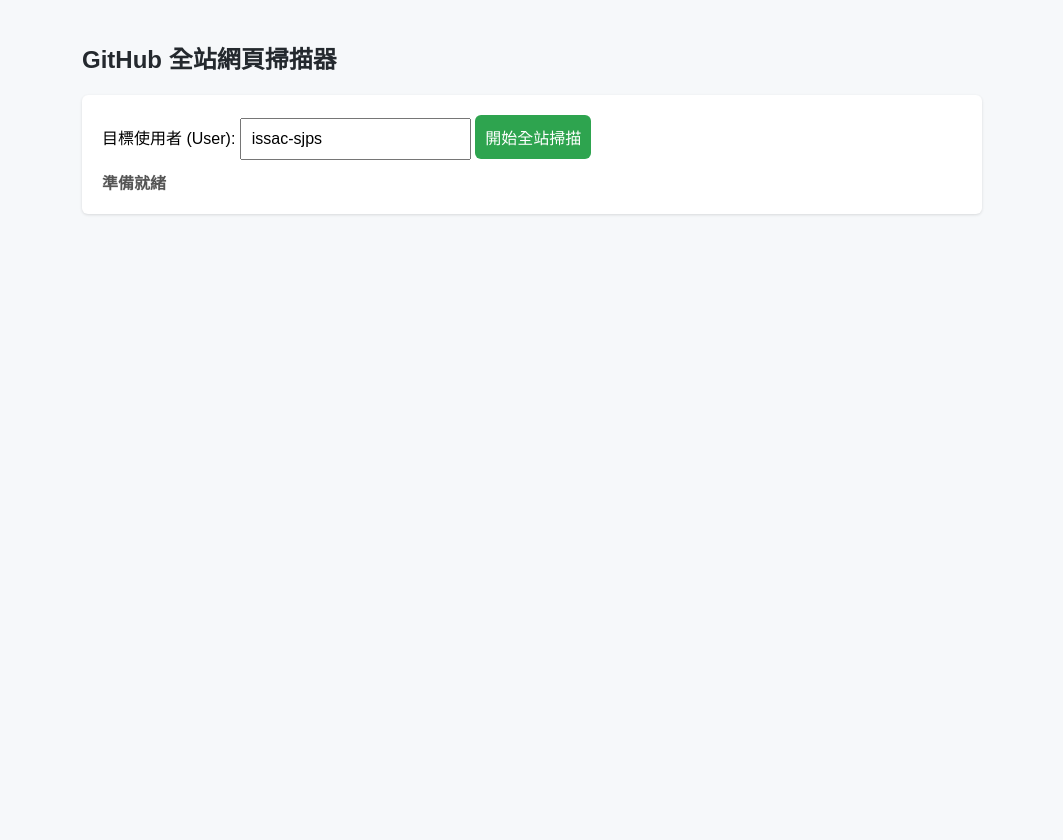
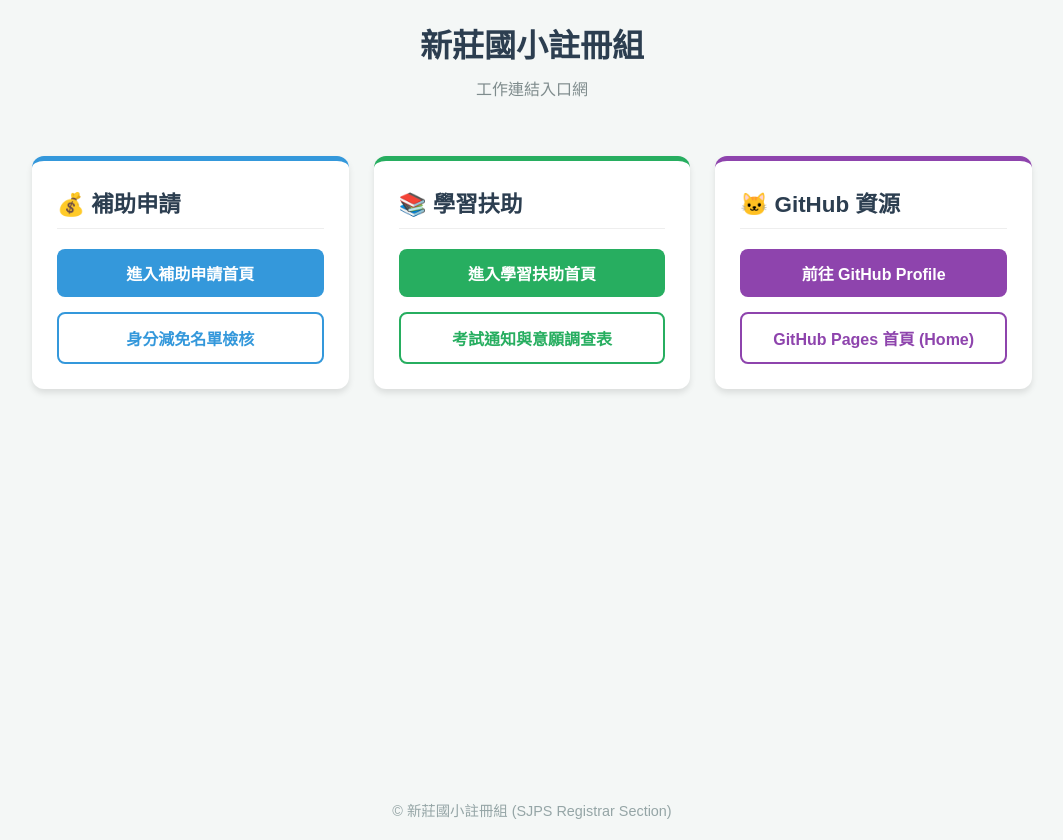
Before and after one commit to issac-sjps/Home, a plain HTML site: page index.html in a window 1280 px wide. Shown: the whole page, without its empty margins (108-1171 px from the left). Before the commit the page ends 800 px from the top, so only its background shows below. Drawn offline with Linux system fonts and the light colour scheme.

Commit message:
Update index.html

```diff
--- a/index.html
+++ b/index.html
@@ -3,128 +3,199 @@
 <head>
     <meta charset="UTF-8">
     <meta name="viewport" content="width=device-width, initial-scale=1.0">
-    <title>GitHub 全站連結掃描器</title>
+    <title>新莊國小註冊組工作入口網</title>
     <style>
-        body { font-family: "Microsoft JhengHei", Arial, sans-serif; padding: 20px; max-width: 900px; margin: 0 auto; background-color: #f6f8fa; }
-        h2 { color: #24292e; }
-        .controls { background: white; padding: 20px; border-radius: 6px; box-shadow: 0 1px 3px rgba(0,0,0,0.12); margin-bottom: 20px; }
-        input, button { padding: 10px; font-size: 16px; }
-        button { background-color: #2ea44f; color: white; border: none; border-radius: 6px; cursor: pointer; }
-        button:hover { background-color: #2c974b; }
-        button:disabled { background-color: #94d3a2; cursor: not-allowed; }
+        :root {
+            --primary-color: #2c3e50;
+            --accent-blue: #3498db;
+            --accent-green: #27ae60;
+            --accent-purple: #8e44ad;
+            --bg-color: #f4f7f6;
+            --card-bg: #ffffff;
+        }
 
-        .repo-block { background: white; margin-bottom: 15px; border: 1px solid #e1e4e8; border-radius: 6px; overflow: hidden; }
-        .repo-header { background: #f1f8ff; padding: 10px 15px; font-weight: bold; border-bottom: 1px solid #e1e4e8; display: flex; justify-content: space-between; align-items: center; }
-        .repo-content { padding: 10px 15px; }
-        .link-item { padding: 4px 0; border-bottom: 1px solid #eee; }
-        .link-item a { text-decoration: none; color: #0366d6; word-break: break-all; }
-        .link-item a:hover { text-decoration: underline; }
-        .status-msg { margin-top: 10px; font-weight: bold; color: #555; }
-        .badge { background: #eee; padding: 2px 6px; border-radius: 10px; font-size: 0.8em; color: #666; }
+        body {
+            font-family: "Microsoft JhengHei", "PingFang TC", sans-serif;
+            background-color: var(--bg-color);
+            margin: 0;
+            padding: 20px;
+            display: flex;
+            flex-direction: column;
+            align-items: center;
+            min-height: 100vh;
+        }
+
+        header {
+            text-align: center;
+            margin-bottom: 40px;
+            color: var(--primary-color);
+        }
+
+        h1 {
+            margin: 0;
+            font-size: 2rem;
+        }
+
+        p.subtitle {
+            color: #7f8c8d;
+            margin-top: 10px;
+        }
+
+        .container {
+            display: grid;
+            grid-template-columns: repeat(auto-fit, minmax(300px, 1fr));
+            gap: 25px;
+            width: 100%;
+            max-width: 1000px;
+        }
+
+        .card {
+            background-color: var(--card-bg);
+            border-radius: 12px;
+            box-shadow: 0 4px 6px rgba(0,0,0,0.1);
+            padding: 25px;
+            transition: transform 0.2s ease;
+            border-top: 5px solid gray;
+        }
+
+        .card:hover {
+            transform: translateY(-5px);
+            box-shadow: 0 8px 15px rgba(0,0,0,0.15);
+        }
+
+        /* 個別卡片顏色設定 */
+        .card.subsidy { border-top-color: var(--accent-blue); }
+        .card.learning { border-top-color: var(--accent-green); }
+        .card.github { border-top-color: var(--accent-purple); }
+
+        .card h2 {
+            margin-top: 0;
+            color: var(--primary-color);
+            font-size: 1.4rem;
+            border-bottom: 1px solid #eee;
+            padding-bottom: 10px;
+            margin-bottom: 20px;
+        }
+
+        .link-group {
+            display: flex;
+            flex-direction: column;
+            gap: 15px;
+        }
+
+        a.btn {
+            text-decoration: none;
+            color: white;
+            padding: 12px 15px;
+            border-radius: 8px;
+            text-align: center;
+            font-weight: bold;
+            transition: background-color 0.2s, opacity 0.2s;
+            display: flex;
+            align-items: center;
+            justify-content: center;
+        }
+
+        a.btn:hover {
+            opacity: 0.9;
+        }
+
+        /* 主按鈕顏色 */
+        .subsidy .btn { background-color: var(--accent-blue); }
+        .learning .btn { background-color: var(--accent-green); }
+        .github .btn { background-color: var(--accent-purple); }
+
+        /* 次要按鈕樣式 (針對新增的連結) */
+        .btn.secondary {
+            background-color: white;
+            border: 2px solid;
+        }
+
+        /* 補助申請 - 次要按鈕顏色 */
+        .subsidy .btn.secondary {
+            color: var(--accent-blue);
+            border-color: var(--accent-blue);
+        }
+        .subsidy .btn.secondary:hover {
+            background-color: #eaf6fd;
+        }
+
+        /* 學習扶助 - 次要按鈕顏色 */
+        .learning .btn.secondary {
+            color: var(--accent-green);
+            border-color: var(--accent-green);
+        }
+        .learning .btn.secondary:hover {
+            background-color: #eafaf1;
+        }
+
+        /* GitHub - 次要按鈕顏色 (本次新增) */
+        .github .btn.secondary {
+            color: var(--accent-purple);
+            border-color: var(--accent-purple);
+        }
+        .github .btn.secondary:hover {
+            background-color: #f5eef8;
+        }
+
+        footer {
+            margin-top: auto;
+            padding-top: 40px;
+            color: #95a5a6;
+            font-size: 0.9rem;
+        }
     </style>
 </head>
 <body>
 
-    <h2>GitHub 全站網頁掃描器</h2>
+    <header>
+        <h1>新莊國小註冊組</h1>
+        <p class="subtitle">工作連結入口網</p>
+    </header>
 
-    <div class="controls">
-        <label>目標使用者 (User):</label>
-        <input type="text" id="username" value="issac-sjps">
-        <button id="btnScan" onclick="scanAllRepos()">開始全站掃描</button>
-        <div id="globalStatus" class="status-msg">準備就緒</div>
+    <div class="container">
+
+        <div class="card subsidy">
+            <h2>💰 補助申請</h2>
+            <div class="link-group">
+                <a href="https://issac-sjps.github.io/RegistrarSection/" class="btn" target="_blank">
+                    進入補助申請首頁
+                </a>
+                <a href="https://issac-sjps.github.io/RegistrarSection/身分減免名單檢核" class="btn secondary" target="_blank">
+                    身分減免名單檢核
+                </a>
+            </div>
+        </div>
+
+        <div class="card learning">
+            <h2>📚 學習扶助</h2>
+            <div class="link-group">
+                <a href="https://issac-sjps.github.io/LearningAssistance/" class="btn" target="_blank">
+                    進入學習扶助首頁
+                </a>
+                <a href="https://issac-sjps.github.io/LearningAssistance/%E8%80%83%E8%A9%A6%E9%80%9A%E7%9F%A5%E5%96%AE%E8%88%87%E4%B8%8A%E8%AA%B2%E6%84%8F%E9%A1%98%E8%AA%BF%E6%9F%A5%E8%A1%A8" class="btn secondary" target="_blank">
+                    考試通知與意願調查表
+                </a>
+            </div>
+        </div>
+
+        <div class="card github">
+            <h2>🐱 GitHub 資源</h2>
+            <div class="link-group">
+                <a href="https://github.com/issac-sjps/" class="btn" target="_blank">
+                    前往 GitHub Profile
+                </a>
+                <a href="https://issac-sjps.github.io/Home/" class="btn secondary" target="_blank">
+                    GitHub Pages 首頁 (Home)
+                </a>
+            </div>
+        </div>
+
     </div>
 
-    <div id="resultsArea"></div>
+    <footer>
+        &copy; 新莊國小註冊組 (SJPS Registrar Section)
+    </footer>
 
-    <script>
-        async function scanAllRepos() {
-            const user = document.getElementById('username').value;
-            const resultsArea = document.getElementById('resultsArea');
-            const statusLabel = document.getElementById('globalStatus');
-            const btn = document.getElementById('btnScan');
-
-            // 初始化
-            resultsArea.innerHTML = '';
-            statusLabel.textContent = '正在取得專案列表...';
-            btn.disabled = true;
-
-            try {
-                // 1. 取得該使用者所有的 Repositories
-                const userReposUrl = `https://api.github.com/users/${user}/repos?per_page=100`;
-                const repoResponse = await fetch(userReposUrl);
-
-                if (!repoResponse.ok) throw new Error("找不到使用者或 API 次數限制");
-
-                const repos = await repoResponse.json();
-                statusLabel.textContent = `找到 ${repos.length} 個專案，開始逐一讀取檔案...`;
-
-                // 2. 針對每一個 Repo 去抓內容
-                for (const repo of repos) {
-                    await fetchRepoContents(user, repo.name, resultsArea);
-                }
-
-                statusLabel.textContent = `掃描完成！共掃描 ${repos.length} 個專案。`;
-
-            } catch (error) {
-                statusLabel.textContent = `發生錯誤: ${error.message}`;
-                statusLabel.style.color = 'red';
-            } finally {
-                btn.disabled = false;
-            }
-        }
-
-        async function fetchRepoContents(user, repoName, container) {
-            // 建立顯示區塊
-            const block = document.createElement('div');
-            block.className = 'repo-block';
-            const header = document.createElement('div');
-            header.className = 'repo-header';
-            header.innerHTML = `<span>📂 ${repoName}</span> <span class="badge" id="badge-${repoName}">讀取中...</span>`;
-
-            const contentDiv = document.createElement('div');
-            contentDiv.className = 'repo-content';
-            contentDiv.id = `content-${repoName}`;
-
-            block.appendChild(header);
-            block.appendChild(contentDiv);
-            container.appendChild(block);
-
-            // GitHub Pages 的基礎網址
-            const pagesBaseUrl = `https://${user}.github.io/${repoName}/`;
-            const apiUrl = `https://api.github.com/repos/${user}/${repoName}/contents/`;
-
-            try {
-                const response = await fetch(apiUrl);
-                if (response.status === 404) {
-                    document.getElementById(`badge-${repoName}`).textContent = "無內容或空專案";
-                    return;
-                }
-
-                const files = await response.json();
-                let count = 0;
-
-                if (Array.isArray(files)) {
-                    for (const file of files) {
-                        // 過濾邏輯：只抓檔案，忽略 . 開頭的設定檔 (如 .gitignore)
-                        if (file.type === 'file' && !file.name.startsWith('.')) {
-                            const linkDiv = document.createElement('div');
-                            linkDiv.className = 'link-item';
-                            // 組合完整網址
-                            const fullUrl = pagesBaseUrl + encodeURI(file.name);
-                            linkDiv.innerHTML = `<a href="${fullUrl}" target="_blank">${fullUrl}</a>`;
-                            contentDiv.appendChild(linkDiv);
-                            count++;
-                        }
-                    }
-                }
-
-                document.getElementById(`badge-${repoName}`).textContent = `${count} 個檔案`;
-
-            } catch (e) {
-                document.getElementById(`badge-${repoName}`).textContent = "讀取失敗";
-                console.error(e);
-            }
-        }
-    </script>
 </body>
 </html>
```
